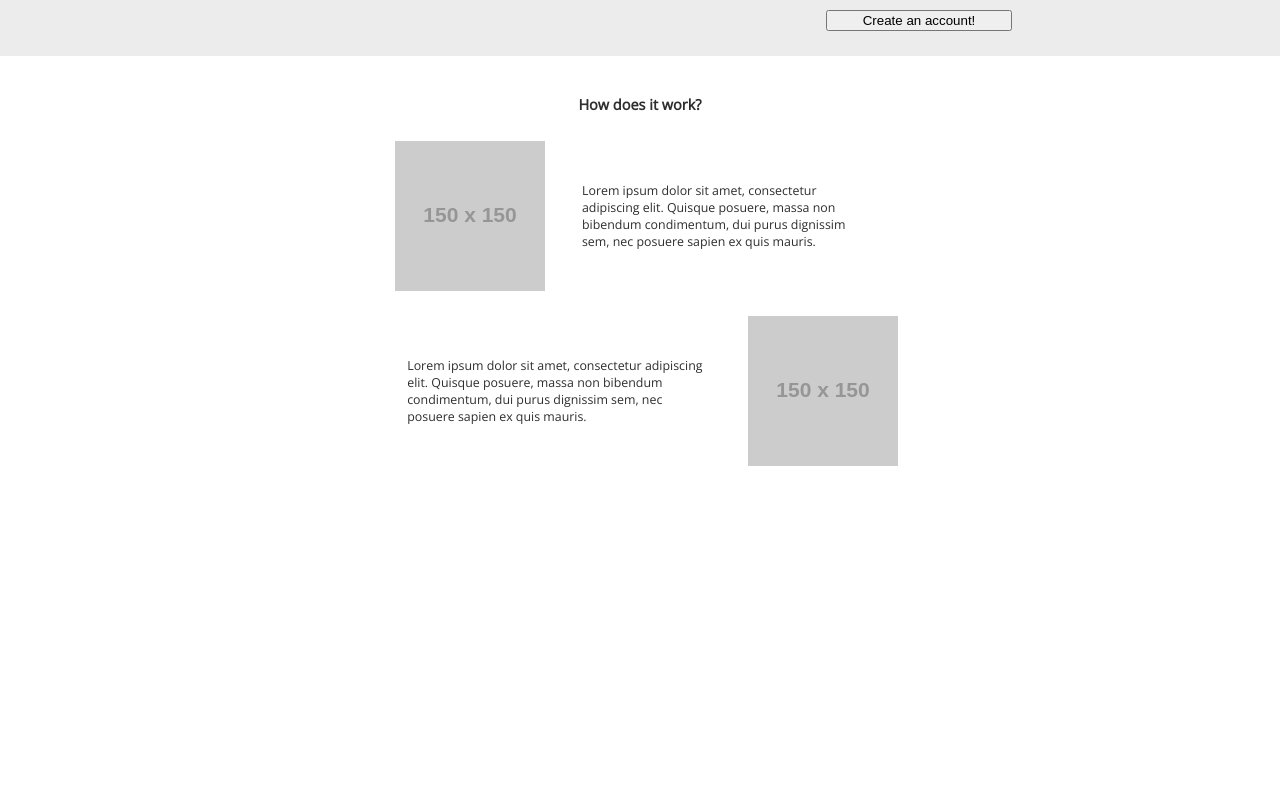
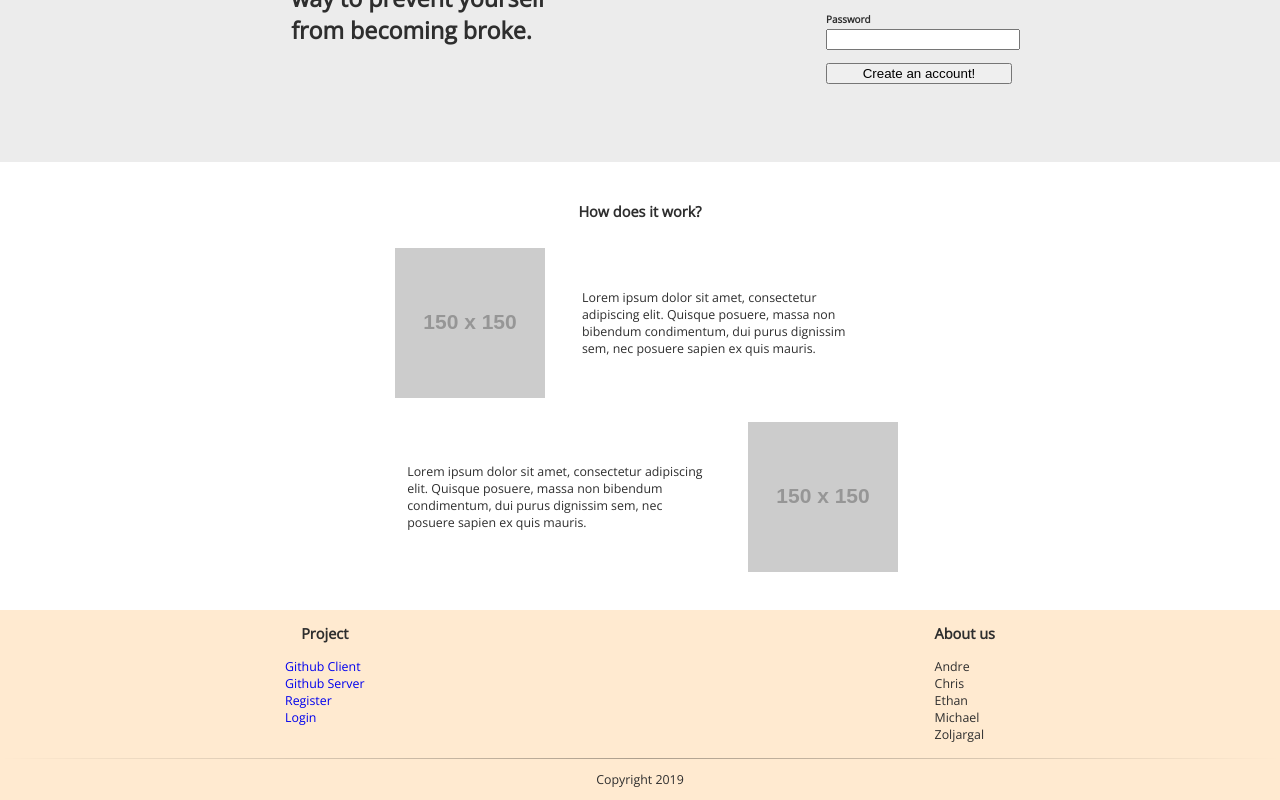
Before and after one commit to thinkful-ei-armadillo/spendful, a React (Create React App) app: page / in a window 1280 px wide. Shown: the part 231-1031 px from the top of the page. Before the commit the page ends 800 px from the top, so only its background shows below. Built offline with nearby package versions, Linux system fonts and the light colour scheme.

Commit message:
updated landing page styling and added footer element

```diff
--- a/src/components/LandingPage/LandingPage.css
+++ b/src/components/LandingPage/LandingPage.css
@@ -1,5 +1,6 @@
 .landing-header {
   max-width: 60em;
+  height: 35vh;
   margin: 0 auto;
   padding: 2em 15%;
   display: flex;
@@ -8,6 +9,8 @@
 }
 
 .landing-header-left {
+  display: flex;
+  align-items: center;
   flex: 3;
   flex-basis: 12em;
   font-size: 1.25em;
@@ -67,6 +70,27 @@
   margin: 2em;
 }
 
+footer {
+  background: #ffead0;
+}
+.footer-wrapper {
+  display: flex;
+  justify-content: space-around;
+  padding: 0 0 15px 0;
+}
+
+.copyright {
+  display: flex;
+  justify-content: center;
+}
+
+
+hr {
+  border: 0;
+  margin: 0;
+  height: 1px;
+  background-image: linear-gradient(to right, rgba(0, 0, 0, 0), rgba(0, 0, 0, 0.32), rgba(0, 0, 0, 0));
+}
 
 @media only screen and (max-width: 425px) {
   .feature-list figure,
--- a/src/components/LandingPage/LandingPage.js
+++ b/src/components/LandingPage/LandingPage.js
@@ -1,4 +1,5 @@
 import React, { Component } from 'react';
+import { Link } from 'react-router-dom'
 import UserContext from '../../contexts/UserContext';
 import RegistrationForm from '../ResgistrationForm/RegistrationForm';
 import './LandingPage.css';
@@ -44,6 +45,33 @@ export default class LandingPage extends Component {
           </figure>
         </section>
       </main>
+      <footer>
+        <div className='footer-wrapper'>
+          <div className="project">
+            <h3>Project</h3>
+            <ul>
+              <li><a href="https://github.com/thinkful-ei-armadillo/spendful-client" target="_blank" rel="noopener noreferrer">Github Client</a></li>
+              <li><a href="https://github.com/thinkful-ei-armadillo/spendful-server" target="_blank" rel="noopener noreferrer">Github Server</a></li>
+              <li><a href="#" >Register</a></li>
+              <li><Link to="/login">Login</Link></li>
+            </ul>
+          </div>
+          <div className="about-us">
+            <h3>About us</h3>
+            <ul>
+              <li>Andre</li>
+              <li>Chris</li>
+              <li>Ethan</li>
+              <li>Michael</li>
+              <li>Zoljargal</li>
+            </ul>
+          </div>
+        </div>
+        <hr/>
+        <div className="copyright">
+          <p>Copyright 2019</p>
+        </div>
+      </footer>
     </>;
   }
 }
```
